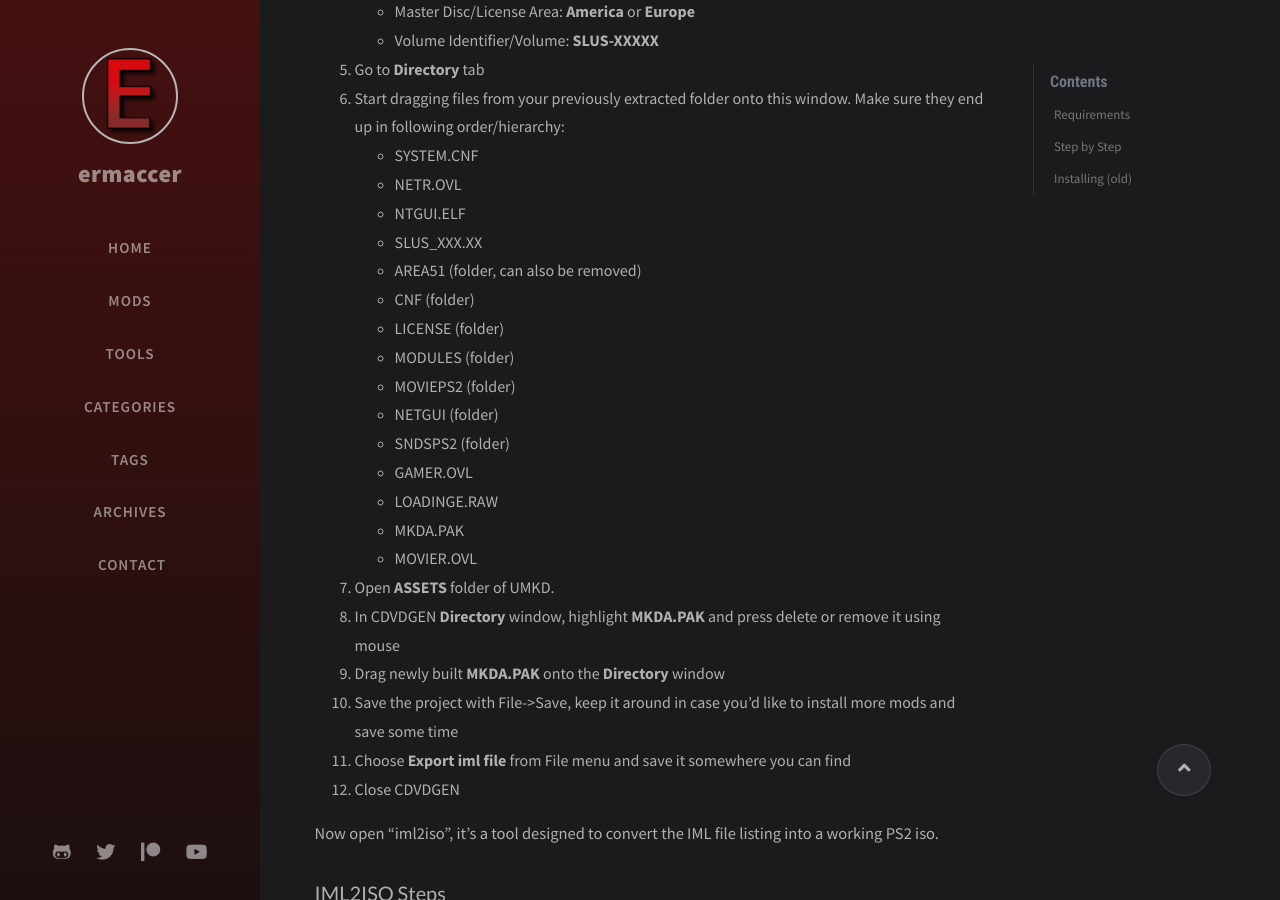
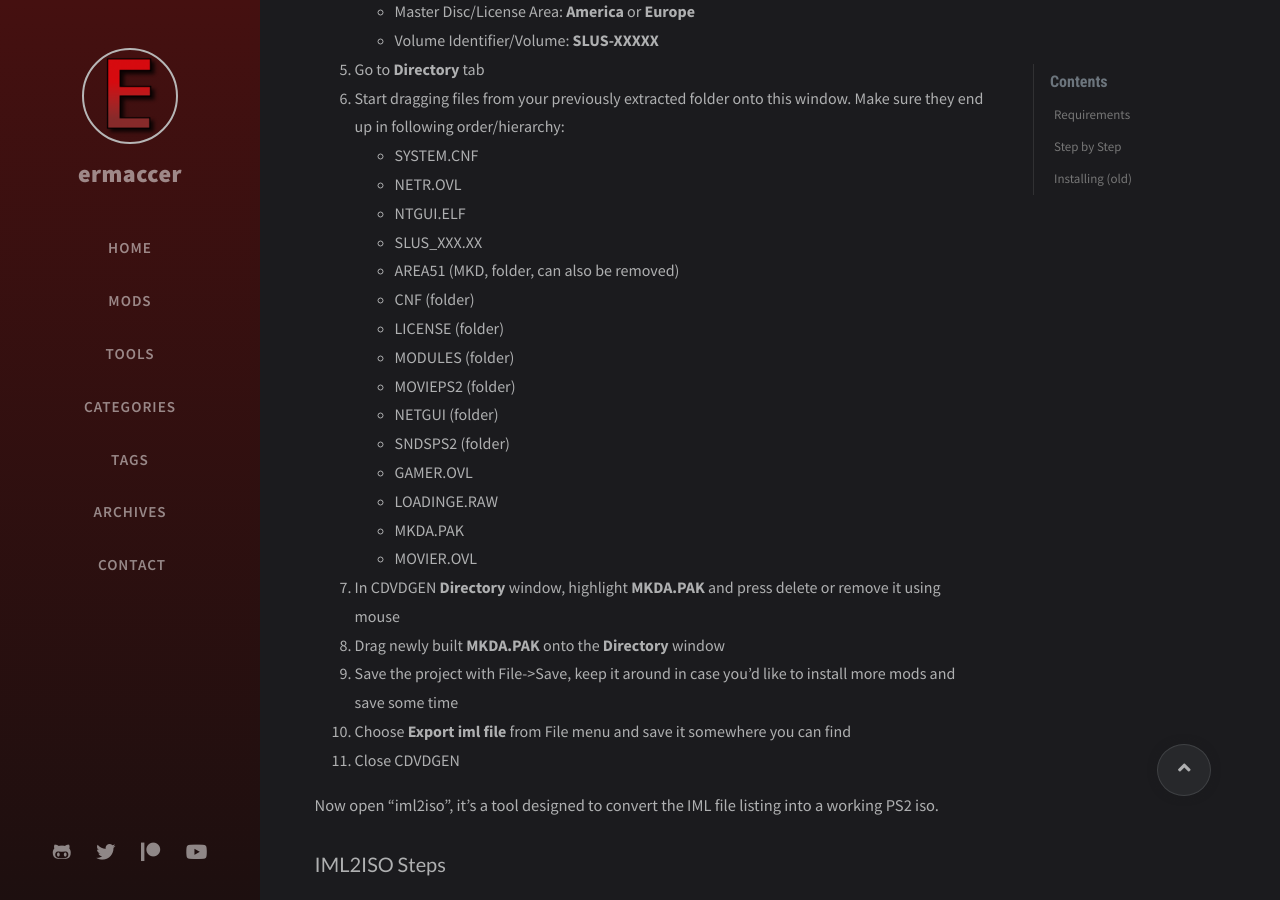
Before and after one commit to ermaccer/ermaccer.github.io, a Jekyll site: the page built from _posts/tutorials/2020-12-28-how-to-install-mk-ps2-mods.md, in a window 1280 px wide and 900 px high, scrolled down 1235 px. Built offline with Jekyll 4.4.1, drawn with Linux system fonts in a browser that asks for light colours; nearby versions of some CDN libraries; comment, search, counter and statistics services are not loaded.

Commit message:
ps2 install tutorial

```diff
--- a/_posts/tutorials/2020-12-28-how-to-install-mk-ps2-mods.md
+++ b/_posts/tutorials/2020-12-28-how-to-install-mk-ps2-mods.md
@@ -48,7 +48,7 @@ Open "cdvdgen", it's a tool designed to create PS2 DVD and CD images from scratc
    - NETR.OVL
    - NTGUI.ELF
    - SLUS_XXX.XX
-   - AREA51 (folder, can also be removed)
+   - AREA51 (MKD, folder, can also be removed)
    - CNF (folder)
    - LICENSE (folder)
    - MODULES (folder)
@@ -59,12 +59,11 @@ Open "cdvdgen", it's a tool designed to create PS2 DVD and CD images from scratc
    - LOADINGE.RAW
    - MKDA.PAK
    - MOVIER.OVL
-7. Open **ASSETS** folder of UMKD.
-8. In CDVDGEN **Directory** window, highlight **MKDA.PAK** and press delete or remove it using mouse
-9. Drag newly built **MKDA.PAK** onto the **Directory** window
-10. Save the project with File->Save, keep it around in case you'd like to install more mods and save some time
-11. Choose **Export iml file** from File menu and save it somewhere you can find
-12. Close CDVDGEN
+7. In CDVDGEN **Directory** window, highlight **MKDA.PAK** and press delete or remove it using mouse
+8. Drag newly built **MKDA.PAK** onto the **Directory** window
+9. Save the project with File->Save, keep it around in case you'd like to install more mods and save some time
+10. Choose **Export iml file** from File menu and save it somewhere you can find
+11. Close CDVDGEN
 
 
 Now open "iml2iso", it's a tool designed to convert the IML file listing into a working PS2 iso.
```
